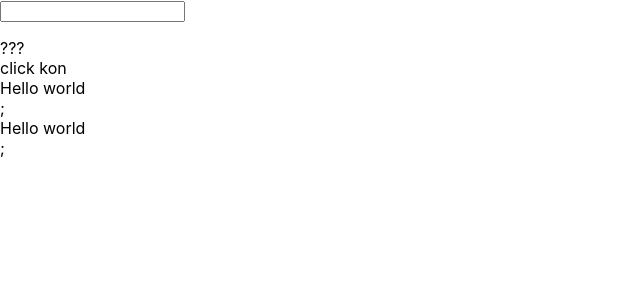
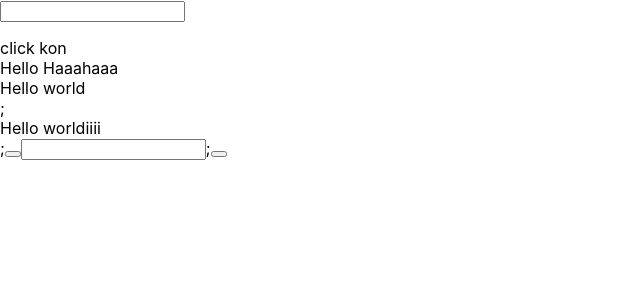
Before and after one commit to sanazSeifi/my-second--react--project, a React (Create React App) app: page / in a window 1280 px wide. Both pictures are taken after a click on the element "click kon". Shown: the top 300 px of the page, without its empty margins (0-640 px from the left). Built offline with nearby package versions, Linux system fonts and the light colour scheme.

Commit message:
adding props

```diff
--- a/src/App.js
+++ b/src/App.js
@@ -5,16 +5,20 @@ import "./App.css";
 function App() {
   const [value, setValue] = useState("");
   const [keyValue, setKeyValue] = useState(false);
+  const [inputVal, setInputVal] = useState("");
   return (
     <div className="Sanaz">
       <input onClick={(e) => setValue(e.target.value)} />
-      <p>{value}</p>???
+      <p>{value}</p>
 
       <div onClick={()=> setKeyValue(!keyValue)}>
         click kon
       </div>
-      {keyValue === true ? <MyMainComponent /> : undefined}
-      <p>{keyValue}</p>
+      {keyValue === true ? <MyMainComponent buttonTitle= {value}
+      onInputChange={(inputVal)=> setInputVal(inputVal)}/> : undefined};
+      <button>{inputVal}</button>
+
+      <p>{inputVal}</p>
     </div>
   );
 }
--- a/src/MyMainComponent.jsx
+++ b/src/MyMainComponent.jsx
@@ -1,19 +1,27 @@
 import React, { useEffect, useState } from "react";
 
-function MyMainComponent() {
+function MyMainComponent(props) {
+  const[value, setValue] = useState(false);
   const [keyVal, setKeyVal] = useState(false);
   const [keyVal2, setKeyVal2] = useState(false);
+  // const [keyVal3, setKeyVal3] = useState(false);
 
   useEffect(()=>{console.log("where am I?")},[])
   useEffect(()=>()=>{console.log("I am done!")},[])
 
+  useEffect(()=>{console.log("HaaHaaaa!")},[value])
 useEffect(()=>{console.log("I am working now!")},[keyVal])
 useEffect(()=>{console.log("I am working too:)!")},[keyVal2])
 useEffect(()=>{console.log("We both working")},[keyVal , keyVal2])
+useEffect(()=>{console.log("We are all working now!")},[value,keyVal,keyVal2])
   return (
     <>
+    <div onClick={()=>setValue(!value)}>Hello Haaahaaa</div>
     <div onClick={()=> setKeyVal(!keyVal)}>Hello world</div>;
-           <div onClick={()=> setKeyVal2(!keyVal2)}>Hello world</div>;
+           <div onClick={()=> setKeyVal2(!keyVal2)}>Hello worldiiii</div>;
+           <button>{props.buttonTitle}</button>
+           <input onChange={(e)=>{props.onInputChange(e.target.value) }} />
+
    </>
   ) ;
 
```
